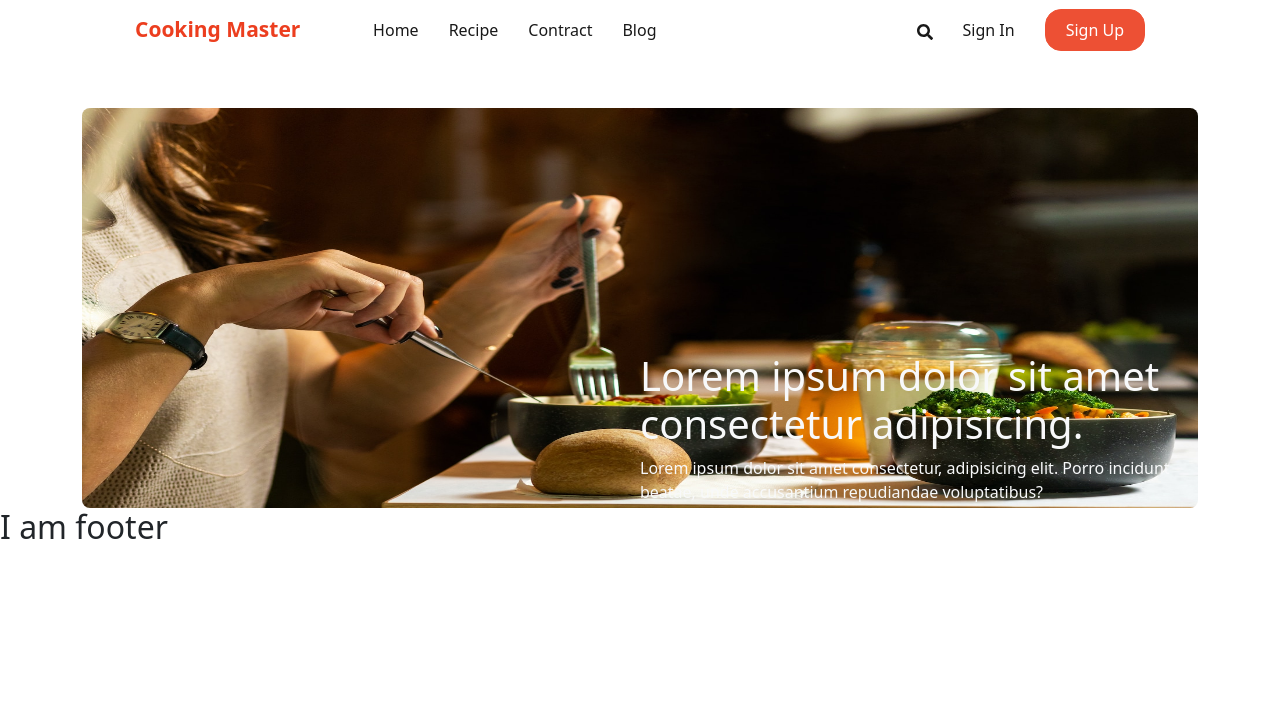
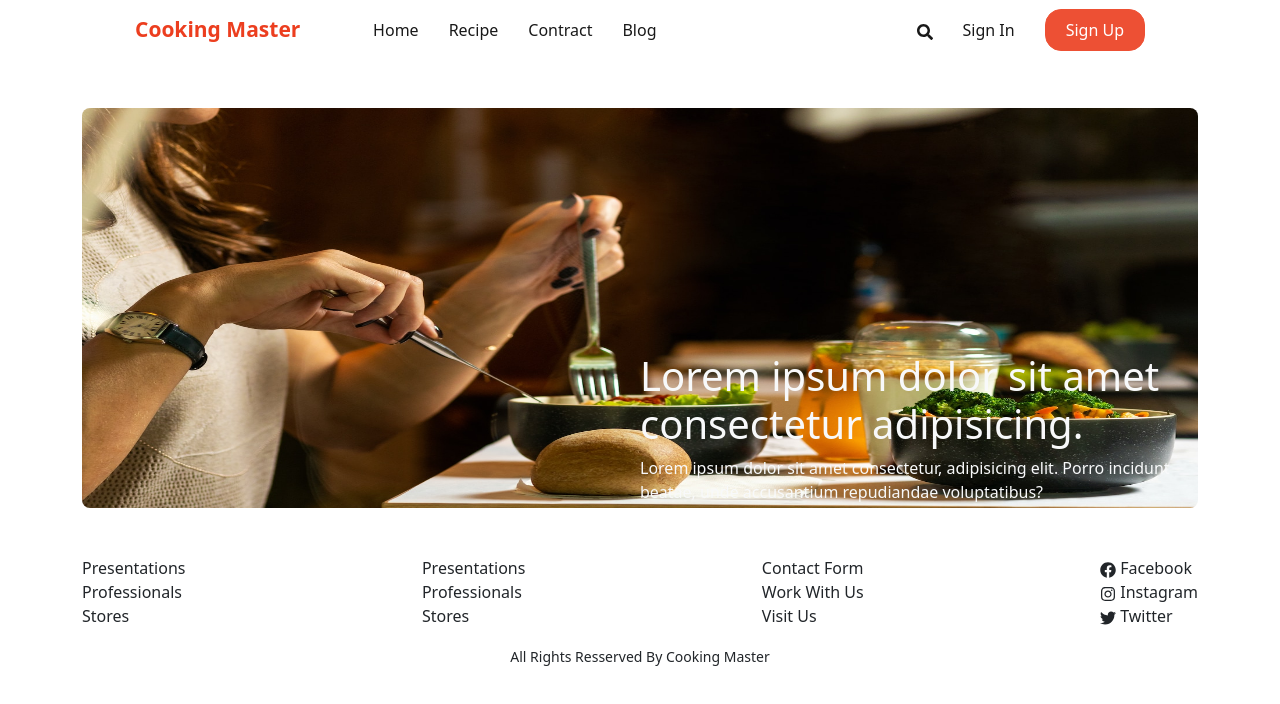
Before and after one commit to MohonSaha/Cooking-master, a React (Vite) app: page / in a window 1280 px wide. Shown: the top 704 px of the page. Built offline with nearby package versions, Linux system fonts and the light colour scheme.

Commit message:
implement footer

```diff
--- a/src/pages/Shared/Footer/Footer.jsx
+++ b/src/pages/Shared/Footer/Footer.jsx
@@ -1,10 +1,39 @@
-import React from 'react';
+import React, { Component } from 'react';
+import { Container } from 'react-bootstrap';
+import { FaFacebook, FaInstagram, FaTwitter } from 'react-icons/fa';
+import { Link } from 'react-router-dom';
 
 const Footer = () => {
     return (
-        <div>
-            <h2>I am footer</h2>
-        </div>
+        <Container className=' mt-5'>
+            <div className='d-flex justify-content-between'>
+                <div className='d-flex flex-column'>
+                    <Link className='text-decoration-none text-dark'>Presentations</Link>
+                    <Link className='text-decoration-none text-dark'>Professionals</Link>
+                    <Link className='text-decoration-none text-dark'>Stores</Link>
+                </div>
+                <div className='d-flex flex-column'>
+                    <Link className='text-decoration-none text-dark'>Presentations</Link>
+                    <Link className='text-decoration-none text-dark'>Professionals</Link>
+                    <Link className='text-decoration-none text-dark'>Stores</Link>
+                </div>
+                <div className='d-flex flex-column'>
+                    <Link className='text-decoration-none text-dark'>Contact Form</Link>
+                    <Link className='text-decoration-none text-dark'>Work With Us</Link>
+                    <Link className='text-decoration-none text-dark'>Visit Us</Link>
+                </div>
+
+                <div className='d-flex flex-column'>
+                    <Link className='text-decoration-none text-dark'><FaFacebook /> Facebook</Link>
+                    <Link className='text-decoration-none text-dark'><FaInstagram /> Instagram</Link>
+                    <Link className='text-decoration-none text-dark'><FaTwitter /> Twitter</Link>
+                </div>
+            </div>
+
+            <p className='text-center mt-3 mb-0 pb-2'><small>All Rights Resserved By Cooking Master</small></p>
+
+        </Container>
+
     );
 };
 
```
